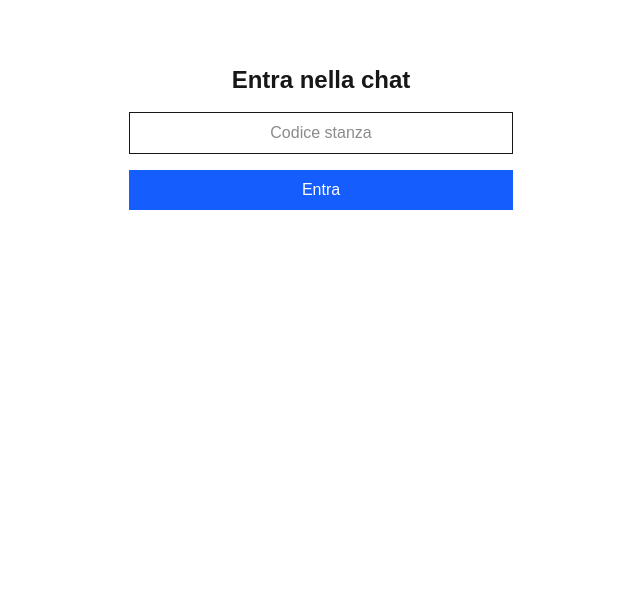
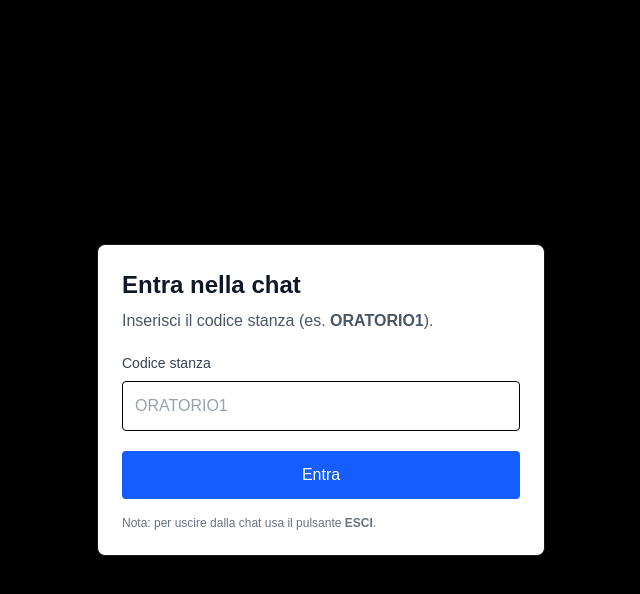
Before and after one commit to oratoriofrassati-sketch/oratorio-chat, a Next.js app: page /join in a window 1280 px wide. Shown: the top 594 px of the page, without its empty margins (319-959 px from the left). Built offline with nearby package versions, Linux system fonts and the light colour scheme.

Commit message:
Prefill room from QR parameter

```diff
--- a/app/join/page.tsx
+++ b/app/join/page.tsx
@@ -1,78 +1,108 @@
 "use client";
 
-import { useState } from "react";
-import { useRouter } from "next/navigation";
-import { useSearchParams } from "next/navigation";
-import { useEffect } from "react";
+export const dynamic = "force-dynamic";
 
-function getClientToken() {
-  const key = "oratorio_client_token";
-  let t = localStorage.getItem(key);
-  if (!t) {
-    t = crypto.randomUUID();
-    localStorage.setItem(key, t);
-  }
-  return t;
+import { useEffect, useState } from "react";
+import { useRouter, useSearchParams } from "next/navigation";
+
+export default function JoinPage() {
+  const router = useRouter();
+  const searchParams = useSearchParams();
+
+  const [code, setCode] = useState("");
+  const [loading, setLoading] = useState(false);
+  const [err, setErr] = useState<string | null>(null);
+
+  // Prefill da QR: /join?room=ORATORIO1
+  useEffect(() => {
+    const r = searchParams.get("room");
+    if (r) setCode(r.toUpperCase().trim());
+    // eslint-disable-next-line react-hooks/exhaustive-deps
+  }, []);
+
+  async function enter() {
+    setErr(null);
+
+    const roomCode = code.trim().toUpperCase();
+    if (!roomCode) {
+      setErr("Inserisci il codice stanza.");
+      return;
     }
 
-export default function JoinPage() {
-  const [code, setCode] = useState("");
-  const [error, setError] = useState("");
-  const router = useRouter();
+    setLoading(true);
 
-  const searchParams = useSearchParams();
-
-useEffect(() => {
-  const r = searchParams.get("room");
-  if (r) setCode(r.toUpperCase());
-}, [searchParams]);
-
-  async function join() {
-    setError("");
-    const clientToken = getClientToken();
-
+    try {
       const res = await fetch("/api/join", {
         method: "POST",
         headers: { "Content-Type": "application/json" },
-      body: JSON.stringify({
-        roomCode: code.trim().toUpperCase(),
-        clientToken,
-      }),
+        body: JSON.stringify({ roomCode }),
       });
 
       const data = await res.json();
 
       if (!res.ok) {
-      setError(data.error || "Errore");
+        setErr(data?.error ?? "Errore durante l’accesso.");
+        setLoading(false);
         return;
       }
 
+      // Salva sessione (per questa tab)
       sessionStorage.setItem("roomId", data.roomId);
       sessionStorage.setItem("participantId", data.participantId);
       sessionStorage.setItem("displayName", data.displayName);
 
       router.push("/chat");
+    } catch {
+      setErr("Errore di rete. Riprova.");
+      setLoading(false);
+    }
   }
 
   return (
-    <div className="max-w-sm mx-auto mt-16 text-center">
-      <h1 className="text-2xl font-bold mb-4">Entra nella chat</h1>
+    <div className="min-h-screen flex items-center justify-center px-4 bg-black">
+      <div className="w-full max-w-md border rounded-lg p-6 bg-white">
+        <h1 className="text-2xl font-bold text-gray-900">Entra nella chat</h1>
+        <p className="mt-2 text-gray-600">
+          Inserisci il codice stanza (es. <b>ORATORIO1</b>).
+        </p>
 
+        <div className="mt-5">
+          <label className="block text-sm font-medium text-gray-700">
+            Codice stanza
+          </label>
           <input
-        className="border w-full p-2 text-center"
-        placeholder="Codice stanza"
+            className="mt-2 w-full border p-3 rounded text-black placeholder-gray-400"
             value={code}
             onChange={(e) => setCode(e.target.value)}
+            placeholder="ORATORIO1"
+            autoCapitalize="characters"
+            autoCorrect="off"
+            onKeyDown={(e) => {
+              if (e.key === "Enter") enter();
+            }}
           />
+        </div>
+
+        {err && (
+          <div className="mt-4 text-sm text-red-700 bg-red-50 border border-red-200 p-3 rounded">
+            {err}
+          </div>
+        )}
 
         <button
-        onClick={join}
-        className="mt-4 w-full bg-blue-600 text-white py-2"
+          onClick={enter}
+          disabled={loading}
+          className={`mt-5 w-full px-4 py-3 rounded text-white transition ${
+            loading ? "bg-blue-400 cursor-not-allowed" : "bg-blue-600 hover:bg-blue-700"
+          }`}
         >
-        Entra
+          {loading ? "Accesso..." : "Entra"}
         </button>
 
-      {error && <p className="text-red-600 mt-3">{error}</p>}
+        <div className="mt-4 text-xs text-gray-500">
+          Nota: per uscire dalla chat usa il pulsante <b>ESCI</b>.
+        </div>
+      </div>
     </div>
   );
 }
```
Lines whose indentation alone changed are shown as unchanged.
